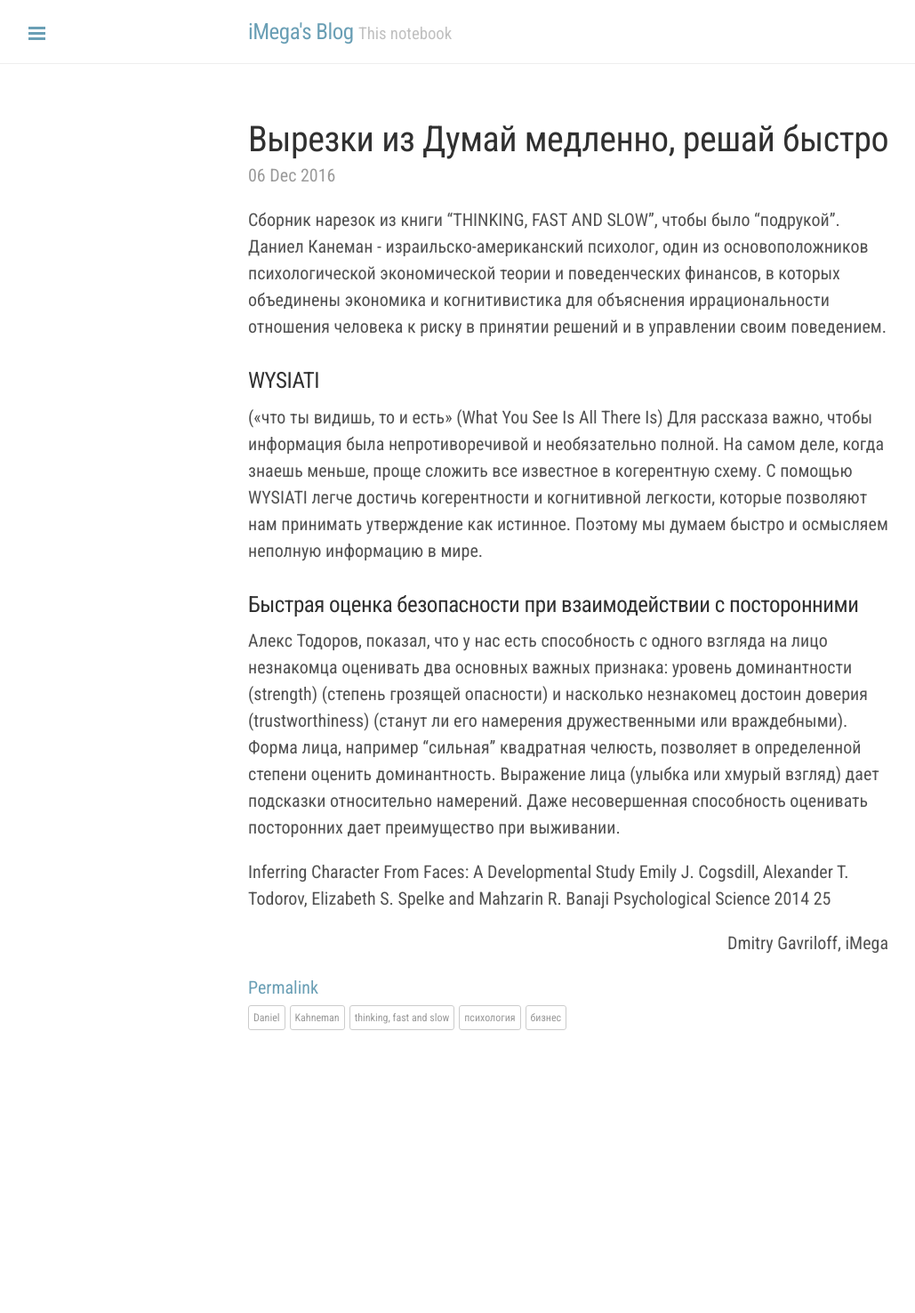
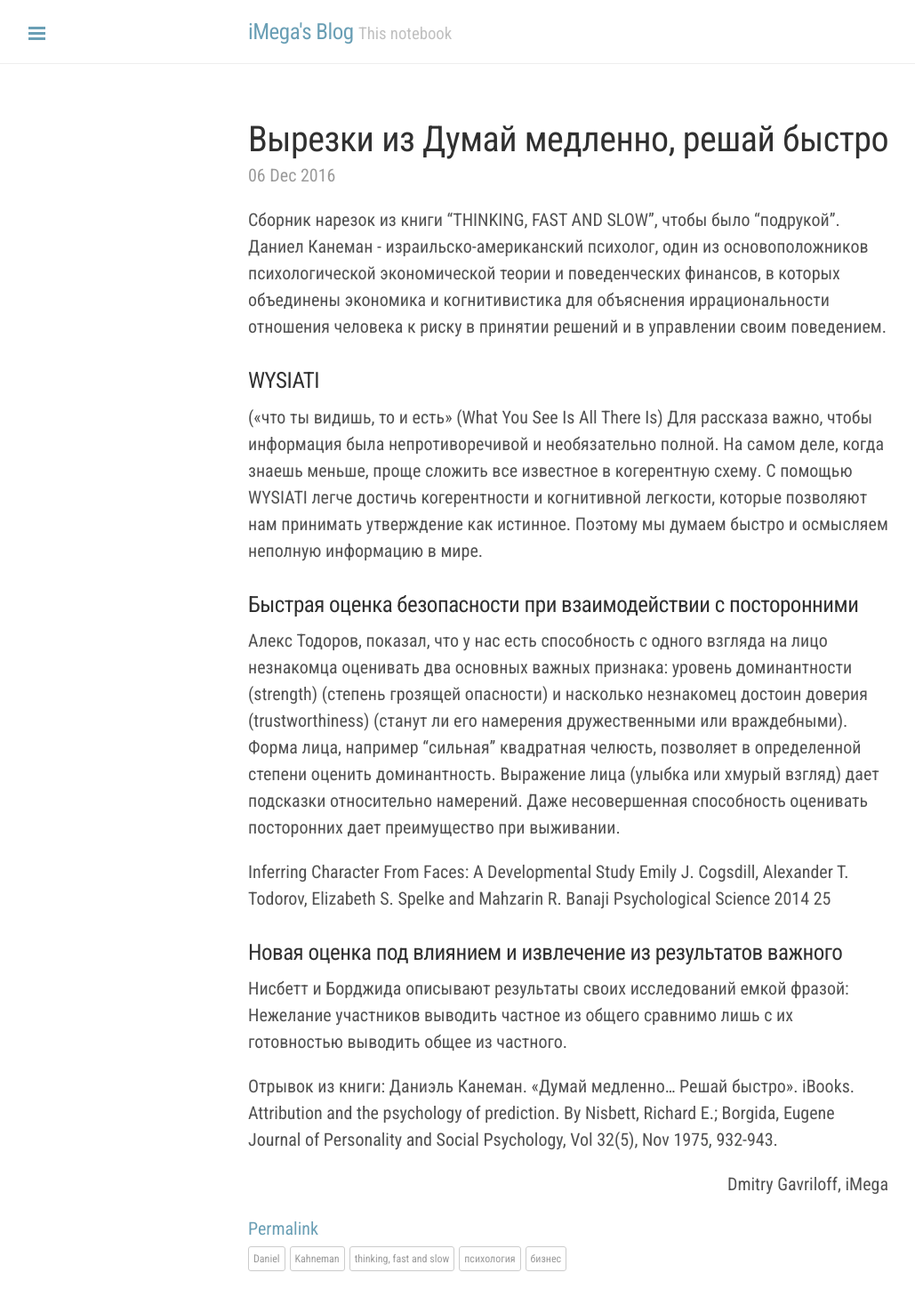
Before and after one commit to iMega/imega.github.io, a Jekyll site: the page built from _posts/2016-12-06-daniel_kahneman-thinking-fast-slow.md, in a window 1280 px wide. Shown: the whole page at 89% size, without its empty margins (1-1030 px from the left). Built offline with Jekyll 4.4.1, drawn with Linux system fonts in a browser that asks for light colours; comment, search, counter and statistics services are not loaded; before the commit the page ends 1205 px from its top, so only the background shows below that.

Commit message:
kahneman

```diff
--- a/_posts/2016-12-06-daniel_kahneman-thinking-fast-slow.md
+++ b/_posts/2016-12-06-daniel_kahneman-thinking-fast-slow.md
@@ -2,7 +2,8 @@
 layout: post
 title: Вырезки из Думай медленно, решай быстро
 lang: ru-RU
-description:
+description: Сборник нарезок из книги THINKING, FAST AND SLOW
+modified: 2016-12-07
 tags:
   - Daniel
   - Kahneman
@@ -34,3 +35,12 @@ tags:
 
 Inferring Character From Faces: A Developmental Study
 Emily J. Cogsdill, Alexander T. Todorov, Elizabeth S. Spelke and Mahzarin R. Banaji Psychological Science 2014 25
+
+### Новая оценка под влиянием и извлечение из результатов важного
+Нисбетт и Борджида описывают результаты своих исследований емкой фразой:
+Нежелание участников выводить частное из общего сравнимо лишь с их готовностью выводить общее из частного.
+
+Отрывок из книги: Даниэль  Канеман. «Думай медленно… Решай быстро». iBooks.
+Attribution and the psychology of prediction.
+By Nisbett, Richard E.; Borgida, Eugene
+Journal of Personality and Social Psychology, Vol 32(5), Nov 1975, 932-943.
```
